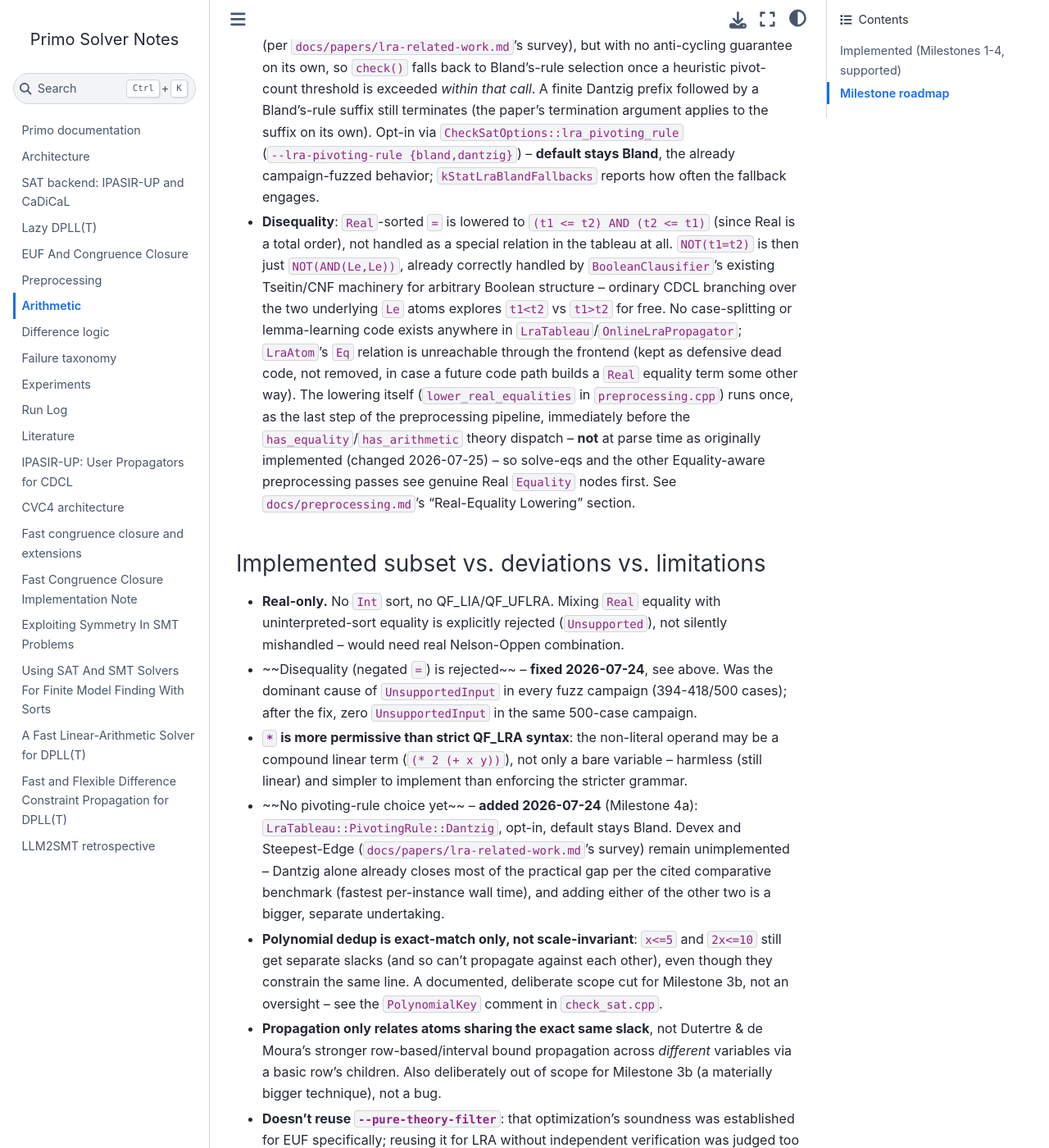
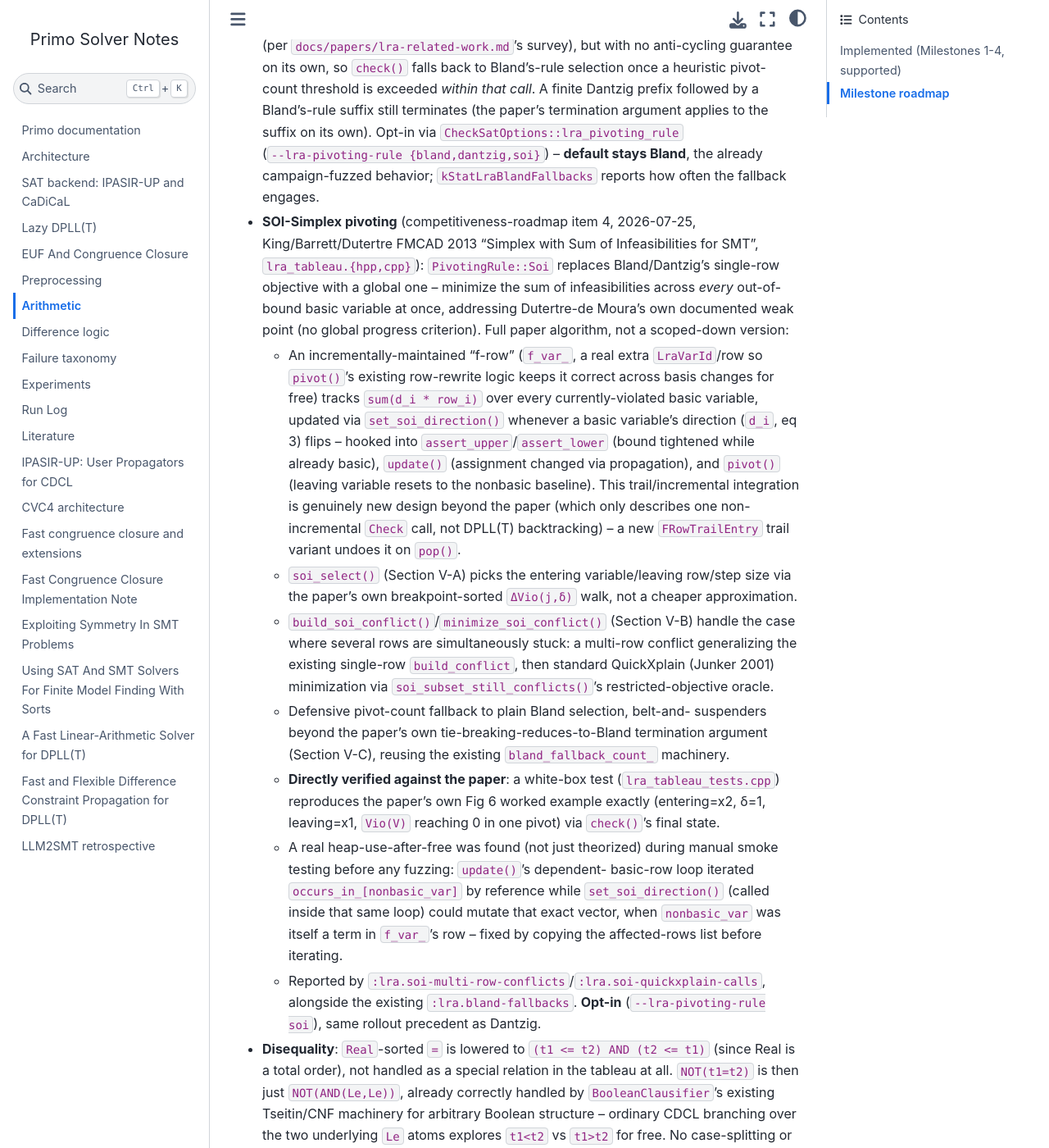
Before and after one commit to primo-solver/primo, a Jupyter Book: the page built from docs/arithmetic.md, in a window 1280 px wide and 1400 px high, scrolled down 2906 px. Shown: the whole window at 82% size. Built offline with Jupyter Book 1.0.4 settings and Sphinx 7.4.7 and the Sphinx Book theme 1.1.4, drawn with Linux system fonts in a browser that asks for light colours; some of the changed text lies outside the part shown.

Commit message:
Document SOI-Simplex pivoting and its quick-eval result
docs/arithmetic.md gains a full "SOI-Simplex pivoting" section and a
Milestone-roadmap entry; docs/papers/lra-related-work.md's SOI-Simplex
entry now notes it's implemented; docs/papers/fast-linear-arithmetic-dpllt.md's
"Implemented subset" bullet updated accordingly. Records that a quick
17-file real-benchmark re-run found identical results to Bland (7/17
solved, same files) -- SOI didn't move that particular narrow sample,
matching items 1-2's own honest findings.

Co-Authored-By: Claude Sonnet 5 <noreply@anthropic.com>

```diff
--- a/docs/arithmetic.md
+++ b/docs/arithmetic.md
@@ -125,9 +125,55 @@ alternatives considered before/while implementing it.
   A finite Dantzig prefix followed by a Bland's-rule suffix still
   terminates (the paper's termination argument applies to the suffix on
   its own). Opt-in via `CheckSatOptions::lra_pivoting_rule`
-  (`--lra-pivoting-rule {bland,dantzig}`) -- **default stays Bland**, the
+  (`--lra-pivoting-rule {bland,dantzig,soi}`) -- **default stays Bland**, the
   already campaign-fuzzed behavior; `kStatLraBlandFallbacks` reports how
   often the fallback engages.
+- **SOI-Simplex pivoting** (competitiveness-roadmap item 4, 2026-07-25,
+  King/Barrett/Dutertre FMCAD 2013 "Simplex with Sum of Infeasibilities
+  for SMT", `lra_tableau.{hpp,cpp}`): `PivotingRule::Soi` replaces
+  Bland/Dantzig's single-row objective with a global one -- minimize the
+  sum of infeasibilities across *every* out-of-bound basic variable at
+  once, addressing Dutertre-de Moura's own documented weak point (no
+  global progress criterion). Full paper algorithm, not a scoped-down
+  version:
+  - An incrementally-maintained "f-row" (`f_var_`, a real extra
+    `LraVarId`/row so `pivot()`'s existing row-rewrite logic keeps it
+    correct across basis changes for free) tracks `sum(d_i * row_i)` over
+    every currently-violated basic variable, updated via
+    `set_soi_direction()` whenever a basic variable's direction (`d_i`,
+    eq 3) flips -- hooked into `assert_upper`/`assert_lower` (bound
+    tightened while already basic), `update()` (assignment changed via
+    propagation), and `pivot()` (leaving variable resets to the nonbasic
+    baseline). This trail/incremental integration is genuinely new
+    design beyond the paper (which only describes one non-incremental
+    `Check` call, not DPLL(T) backtracking) -- a new `FRowTrailEntry`
+    trail variant undoes it on `pop()`.
+  - `soi_select()` (Section V-A) picks the entering variable/leaving
+    row/step size via the paper's own breakpoint-sorted `ΔVio(j,δ)`
+    walk, not a cheaper approximation.
+  - `build_soi_conflict()`/`minimize_soi_conflict()` (Section V-B) handle
+    the case where several rows are simultaneously stuck: a multi-row
+    conflict generalizing the existing single-row `build_conflict`, then
+    standard QuickXplain (Junker 2001) minimization via
+    `soi_subset_still_conflicts()`'s restricted-objective oracle.
+  - Defensive pivot-count fallback to plain Bland selection, belt-and-
+    suspenders beyond the paper's own tie-breaking-reduces-to-Bland
+    termination argument (Section V-C), reusing the existing
+    `bland_fallback_count_` machinery.
+  - **Directly verified against the paper**: a white-box test
+    (`lra_tableau_tests.cpp`) reproduces the paper's own Fig 6 worked
+    example exactly (entering=x2, δ=1, leaving=x1, `Vio(V)` reaching 0 in
+    one pivot) via `check()`'s final state.
+  - A real heap-use-after-free was found (not just theorized) during
+    manual smoke testing before any fuzzing: `update()`'s dependent-
+    basic-row loop iterated `occurs_in_[nonbasic_var]` by reference while
+    `set_soi_direction()` (called inside that same loop) could mutate
+    that exact vector, when `nonbasic_var` was itself a term in
+    `f_var_`'s row -- fixed by copying the affected-rows list before
+    iterating.
+  - Reported by `:lra.soi-multi-row-conflicts`/`:lra.soi-quickxplain-calls`,
+    alongside the existing `:lra.bland-fallbacks`. **Opt-in**
+    (`--lra-pivoting-rule soi`), same rollout precedent as Dantzig.
 - **Disequality**: `Real`-sorted `=` is lowered to `(t1 <= t2) AND (t2 <= t1)`
   (since Real is a total order), not handled as a special relation in the
   tableau at all. `NOT(t1=t2)` is then just `NOT(AND(Le,Le))`, already
@@ -270,6 +316,23 @@ recursion-removal pass -- QF_LRA is **supported**, not experimental.
   cases stay timeouts at this sample size/budget) -- not a negative
   result for the mechanism, just evidence that propagation reach alone
   isn't what's gating these particular hard families; see `docs/run-log.json`.
+- **Competitiveness roadmap item 4 (2026-07-25): SOI-Simplex pivoting.**
+  See "SOI-Simplex pivoting" above for the full design -- the complete
+  paper algorithm (King/Barrett/Dutertre FMCAD 2013), not a scoped-down
+  version, per explicit direction. Full suite (Release + ASAN/UBSan) and
+  new unit tests pass, including a direct reproduction of the paper's own
+  Fig 6 worked example. Opt-in (`--lra-pivoting-rule soi`). A real heap-
+  use-after-free was found and fixed during manual smoke testing before
+  any fuzzing (see "SOI-Simplex pivoting" above) -- a reminder that this
+  item's trail/incremental-integration piece (genuinely new beyond the
+  paper) was exactly the highest-risk area it was flagged as during
+  design. A quick 17-file real-benchmark re-run (same sample as items
+  1-2's) showed **identical results to Bland**: 7/17 solved, the exact
+  same files, no wrong answers either way -- SOI's global objective
+  didn't move this particular narrow sample, matching items 1-2's own
+  honest findings that none of solve-eqs/row-based propagation/SOI-
+  Simplex individually closes this sample's timeouts. See
+  `docs/run-log.json`.
 
 **Not yet scheduled** (natural next candidates, not designed in detail):
 scale-invariant polynomial matching (item 3, would extend both same-slack
@@ -277,6 +340,12 @@ and row-based propagation's reach by letting proportional polynomials like
 `x<=5`/`2x<=10` share a slack); the row-based propagation follow-up noted
 above (tightening a row's *children* from its own bound, not just deriving
 the row's own implied bound); Devex or Steepest-Edge pivoting (Milestone
-4a covered only Dantzig); a
-campaign-tier confirmation specifically for `--lra-pivoting-rule dantzig`
-if it's ever considered for becoming the default.
+4a covered only Dantzig, and SOI-Simplex, item 4, is now done without
+closing the quick-eval sample's gap -- neither pricing rule choice nor a
+global objective alone seems to be the bottleneck for these particular
+hard families); a campaign-tier confirmation specifically for
+`--lra-pivoting-rule dantzig`/`soi` if either is ever considered for
+becoming the default; the actual empirical baseline vs. z3/cvc5 (item 0,
+still not done) to understand what IS actually gating these families,
+now that three different engineering levers (items 1, 2, 4) have each
+individually failed to move them.
```
Also changed, not shown: docs/papers/fast-linear-arithmetic-dpllt.md (+7 -4 lines), docs/papers/lra-related-work.md (+17 -0 lines).
